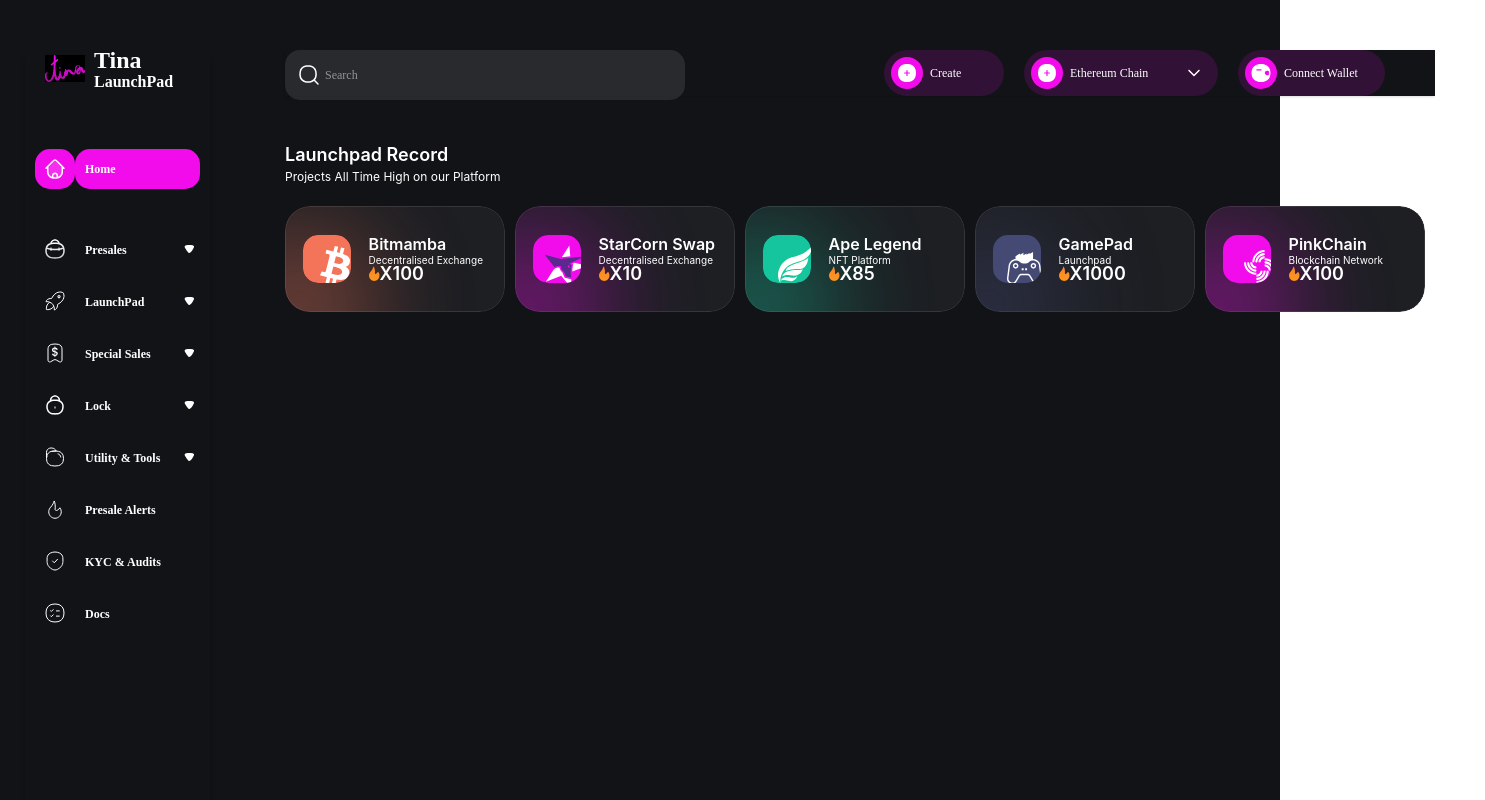
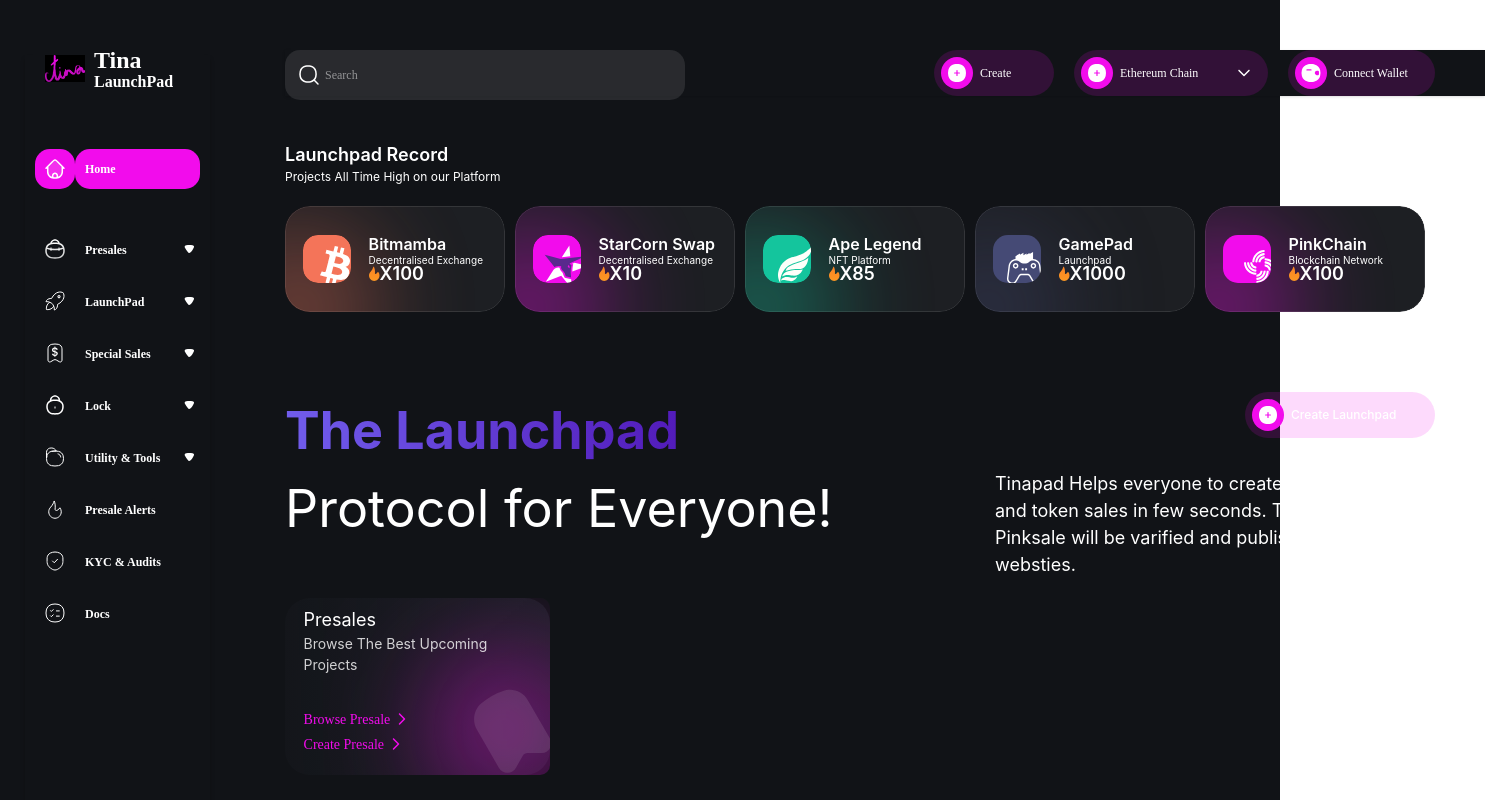
Before and after one commit to wiki-protopia/Tina-Tailwind-1.0, a React (Create React App) app: page / in a window 1280 px wide. Shown: the top 800 px of the page, 1485 px wide, since content can reach past the window. Built offline with nearby package versions, Linux system fonts and the light colour scheme.

Commit message:
add Upcard component.

```diff
--- /dev/null
+++ b/src/Components/Upcard/index.js
@@ -0,0 +1,59 @@
+import React from "react";
+
+import presales_back from "images/presales_back.svg";
+
+const Upcard = ({ item }) => {
+  return (
+    <div
+      class="relative w-[265px] h-[177px] rounded-[10px] font-[Poppins]"
+      style={{ backgroundImage: `url(${presales_back})` }}
+    >
+      <div class="absolute ml-[7%] mt-[3%] w-[70%] h-[85%]">
+        <p class="text-[18px] tracking-normal text-left font-[Inter]">Presales</p>
+        <p class="text-[14px] tracking-normal text-left opacity-80 font-[Inter]">
+          Browse The Best Upcoming Projects
+        </p>
+        <div class="absolute flex bottom-0 left-0 mb-[25px]">
+          <p class="text-[14px] tracking-normal text-left text-[#F20CEC] mt-[2px]">
+            Browse Presale
+          </p>
+          <svg
+            width="24"
+            height="24"
+            viewBox="0 0 24 24"
+            fill="none"
+            xmlns="http://www.w3.org/2000/svg"
+          >
+            <path
+              fill-rule="evenodd"
+              clip-rule="evenodd"
+              d="M8.96967 17.5303C8.67678 17.2374 8.67678 16.7626 8.96967 16.4697L13.4393 12L8.96967 7.53033C8.67678 7.23744 8.67678 6.76256 8.96967 6.46967C9.26256 6.17678 9.73744 6.17678 10.0303 6.46967L15.0303 11.4697C15.171 11.6103 15.25 11.8011 15.25 12C15.25 12.1989 15.171 12.3897 15.0303 12.5303L10.0303 17.5303C9.73744 17.8232 9.26256 17.8232 8.96967 17.5303Z"
+              fill="#F20CEC"
+            />
+          </svg>
+        </div>
+        <div class="absolute flex bottom-0 left-0">
+          <p class="text-[14px] tracking-normal text-left text-[#F20CEC] mt-[2px]">
+            Create Presale
+          </p>
+          <svg
+            width="24"
+            height="24"
+            viewBox="0 0 24 24"
+            fill="none"
+            xmlns="http://www.w3.org/2000/svg"
+          >
+            <path
+              fill-rule="evenodd"
+              clip-rule="evenodd"
+              d="M8.96967 17.5303C8.67678 17.2374 8.67678 16.7626 8.96967 16.4697L13.4393 12L8.96967 7.53033C8.67678 7.23744 8.67678 6.76256 8.96967 6.46967C9.26256 6.17678 9.73744 6.17678 10.0303 6.46967L15.0303 11.4697C15.171 11.6103 15.25 11.8011 15.25 12C15.25 12.1989 15.171 12.3897 15.0303 12.5303L10.0303 17.5303C9.73744 17.8232 9.26256 17.8232 8.96967 17.5303Z"
+              fill="#F20CEC"
+            />
+          </svg>
+        </div>
+      </div>
+    </div>
+  );
+};
+
+export default Upcard;
--- a/src/sections/mainsection/Section1/index.js
+++ b/src/sections/mainsection/Section1/index.js
@@ -11,7 +11,7 @@ const Section1 = () => {
           <p class="text-[18px] font-semibold tracking-normal text-left">
             Launchpad Record
           </p>
-          <div class="flex ml-auto mr-[50px]">
+          <div class="flex ml-auto">
             <p class="text-[14px] font-normal tracking-normal text-right ">
               View All
             </p>
--- /dev/null
+++ b/src/sections/mainsection/Section2/index.js
@@ -0,0 +1,50 @@
+import React from "react";
+
+import { mockdata } from "data";
+import Upcard from "Components/Upcard";
+
+const Section2 = () => {
+  return (
+    <div class="mt-[80px]">
+      <div class="flex">
+        <p class="text-[52px]  font-bold tracking-normal text-left bg-gradient-to-r from-[#715DEC] to-[#521BBA] text-transparent bg-clip-text">
+          The Launchpad
+        </p>
+        <button class="flex w-[190px] h-[46px] rounded-[25px] bg-opacity-15 bg-[#F20CEC] object-right-top ml-auto">
+          <svg
+            width="32"
+            height="32"
+            viewBox="0 0 32 32"
+            fill="none"
+            xmlns="http://www.w3.org/2000/svg"
+            class="mt-[7px] ml-[7px]"
+          >
+            <rect width="32" height="32" rx="16" fill="#F20CEC" />
+            <path
+              fill-rule="evenodd"
+              clip-rule="evenodd"
+              d="M13.0298 7.3437C14.9834 6.88543 17.0166 6.88543 18.9703 7.3437C21.7916 8.0055 23.9946 10.2084 24.6564 13.0298C25.1146 14.9834 25.1146 17.0166 24.6564 18.9703C23.9946 21.7916 21.7916 23.9946 18.9703 24.6564C17.0166 25.1146 14.9834 25.1146 13.0298 24.6564C10.2084 23.9946 8.0055 21.7916 7.3437 18.9703C6.88543 17.0166 6.88543 14.9834 7.3437 13.0298C8.0055 10.2084 10.2084 8.0055 13.0298 7.3437ZM16.6 13.6068C16.6 13.2754 16.3314 13.0068 16 13.0068C15.6686 13.0068 15.4 13.2754 15.4 13.6068V15.4H13.6068C13.2754 15.4 13.0068 15.6686 13.0068 16C13.0068 16.3314 13.2754 16.6 13.6068 16.6H15.4V18.3932C15.4 18.7246 15.6686 18.9932 16 18.9932C16.3314 18.9932 16.6 18.7246 16.6 18.3932V16.6H18.3932C18.7246 16.6 18.9932 16.3314 18.9932 16C18.9932 15.6686 18.7246 15.4 18.3932 15.4H16.6V13.6068Z"
+              fill="white"
+            />
+          </svg>
+          <p class="text-[12px] font-medium leading-[18px] tracking-normal text-center ml-[7px] mt-[14px]">
+            Create Launchpad
+          </p>
+        </button>
+      </div>
+      <div class="flex">
+        <p class="text-[52px]  font-normal tracking-normal text-left">
+            Protocol for Everyone!
+        </p>
+        <p class="text-[18px] font-normal tracking-normal text-left leading-[27px] w-[440px] object-right-top ml-auto">
+            Tinapad Helps everyone to create their own tokens and token sales in few seconds. Tokens Created on Pinksale will be varified and published on explorer websties.
+        </p>
+      </div>
+      <div class="mt-[20px] relative">
+        <Upcard></Upcard>
+      </div>
+    </div>
+  );
+};
+
+export default Section2;
--- a/src/sections/mainsection/index.js
+++ b/src/sections/mainsection/index.js
@@ -1,11 +1,13 @@
 import React from "react";
 
 import Section1 from 'sections/mainsection/Section1'
+import Section2 from "./Section2";
 
 const Mainsection = () => {
   return (
-    <div class="mt-[45px]">
+    <div class="mt-[45px] mr-[50px]">
       <Section1></Section1>
+      <Section2></Section2>
     </div>
   );
 };
```
Also changed, not shown: src/images/presales_back.svg (added).
